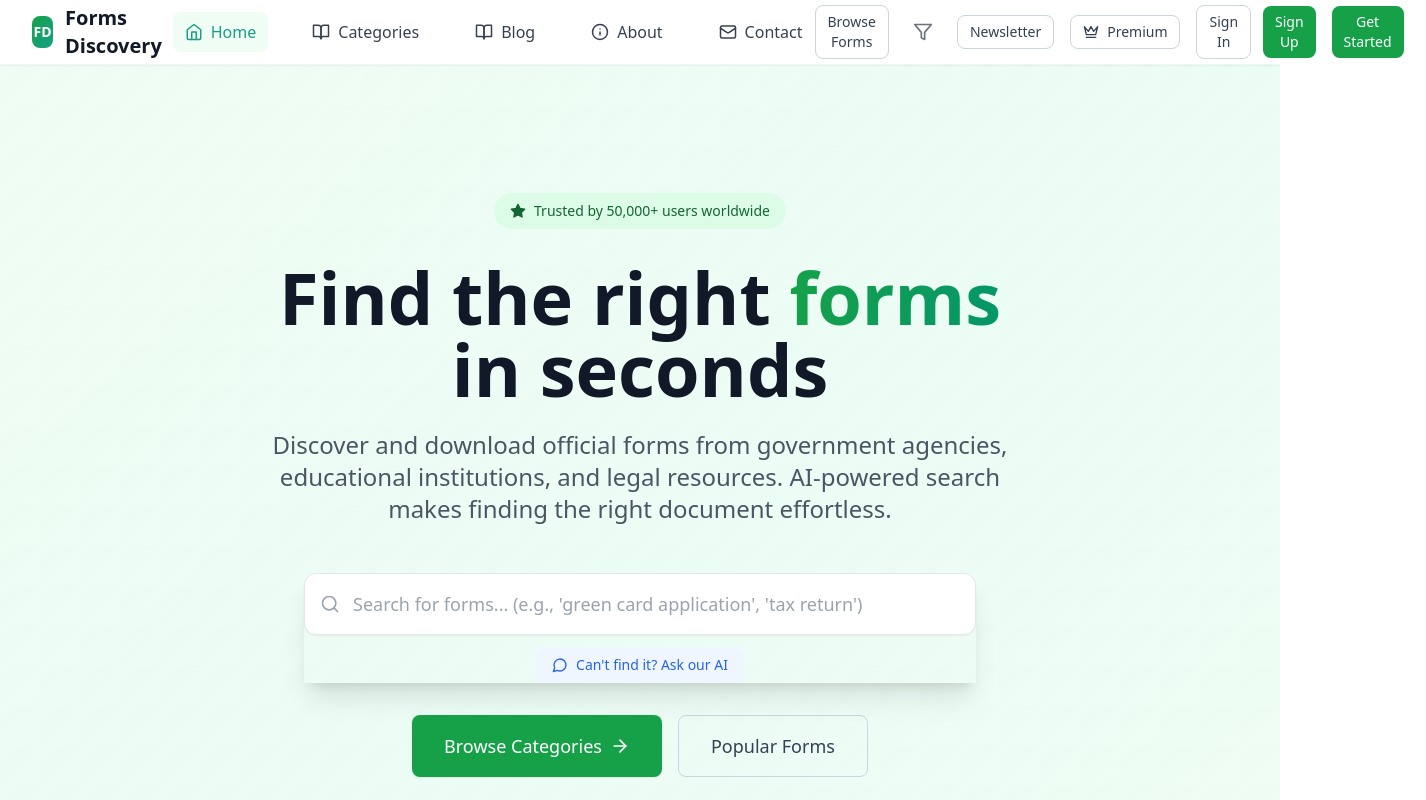
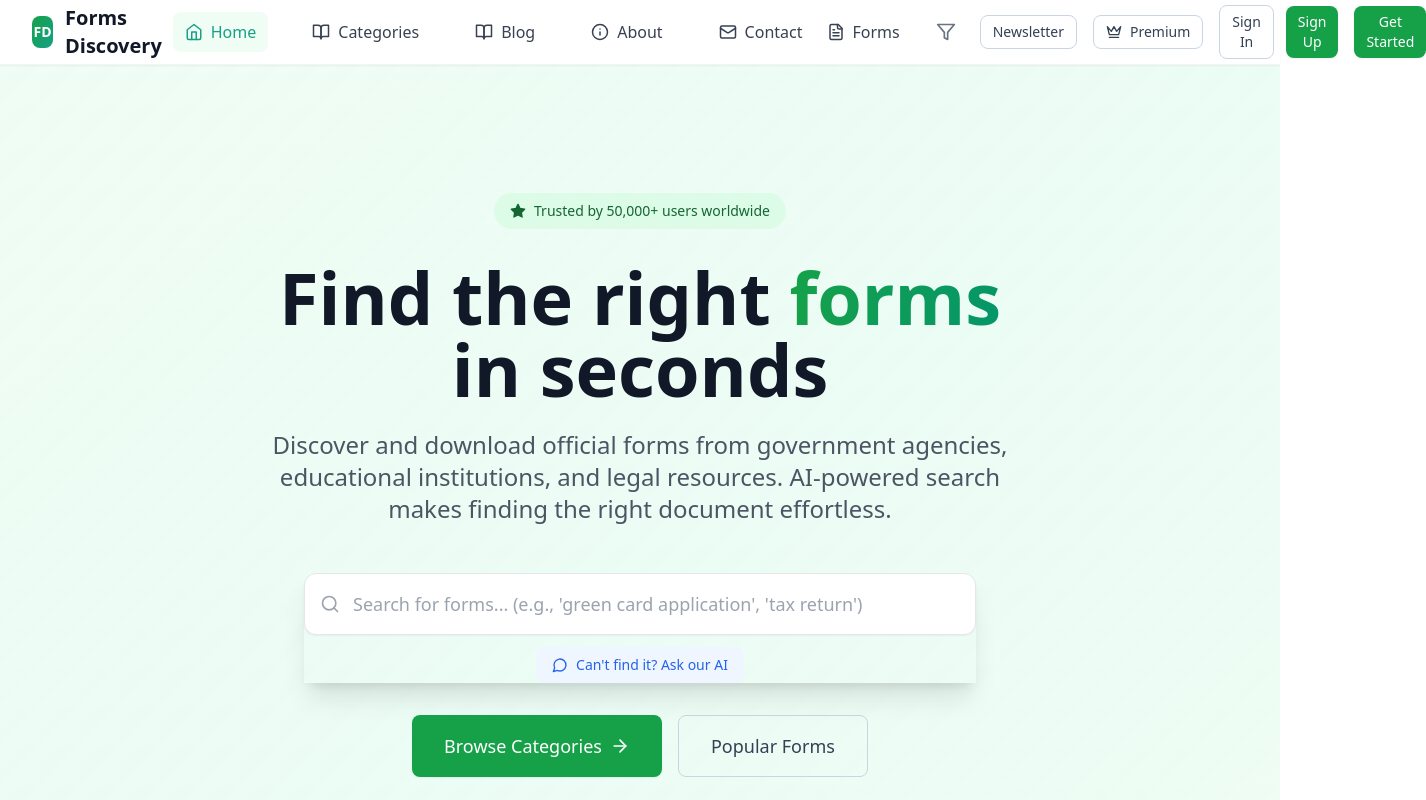
Before and after one commit to koandamb01/Forms-Discovery, a React (Vite) app: page / in a window 1280 px wide. Shown: the top 800 px of the page, 1426 px wide, since content can reach past the window. Built offline with nearby package versions, Linux system fonts and the light colour scheme.

Commit message:
Update Forms Button to Match Navigation Style

```diff
--- a/src/components/layout/Header.tsx
+++ b/src/components/layout/Header.tsx
@@ -1,7 +1,7 @@
 import React, { useState } from 'react';
 import { motion, AnimatePresence } from 'framer-motion';
 import { Link, useLocation, useNavigate } from 'react-router-dom';
-import { Menu, X, Search, User, BookOpen, Home, Filter, Info, Mail, Crown, Settings, LogOut } from 'lucide-react';
+import { Menu, X, Search, User, BookOpen, Home, Filter, Info, Mail, Crown, Settings, LogOut, FileText } from 'lucide-react';
 import { Button } from '../ui/Button';
 import { SearchBar } from '../ui/SearchBar';
 import { AdvancedSearch } from '../features/AdvancedSearch';
@@ -101,13 +101,13 @@ export function Header() {
 
           {/* Desktop Actions */}
           <div className="hidden md:flex items-center space-x-4">
-            <Button
-              variant="outline"
-              size="sm"
-              onClick={() => navigate('/search')}
+            <Link
+              to="/search"
+              className="flex items-center space-x-2 px-3 py-2 rounded-lg transition-all duration-200 text-gray-700 hover:text-primary-600 hover:bg-gray-50"
             >
-              Browse Forms
-            </Button>
+              <FileText size={18} />
+              <span className="font-medium">Forms</span>
+            </Link>
 
             <button
               onClick={() => setIsAdvancedSearchOpen(true)}
@@ -271,16 +271,14 @@ export function Header() {
               <div className="pt-4 mt-4 border-t border-gray-100 space-y-2">
                 <SearchBar onSearch={handleSearch} placeholder="Search forms..." />
 
-                <Button
-                  variant="outline"
-                  className="w-full"
-                  onClick={() => {
-                    navigate('/search');
-                    setIsMobileMenuOpen(false);
-                  }}
+                <Link
+                  to="/search"
+                  onClick={() => setIsMobileMenuOpen(false)}
+                  className="flex items-center space-x-3 px-3 py-3 rounded-lg transition-all duration-200 text-gray-700 hover:text-primary-600 hover:bg-gray-50"
                 >
-                  Browse Forms
-                </Button>
+                  <FileText size={20} />
+                  <span className="font-medium">Forms</span>
+                </Link>
 
                 {isAuthenticated ? (
                   <div className="flex space-x-2 pt-2">
```
